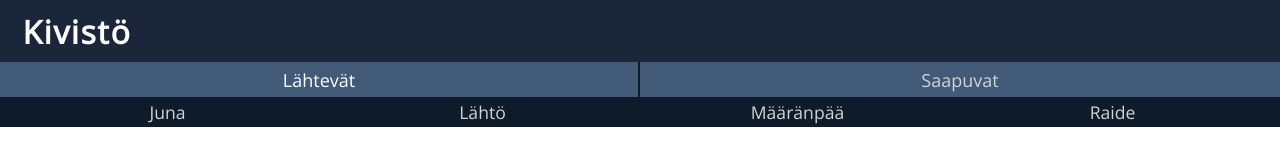
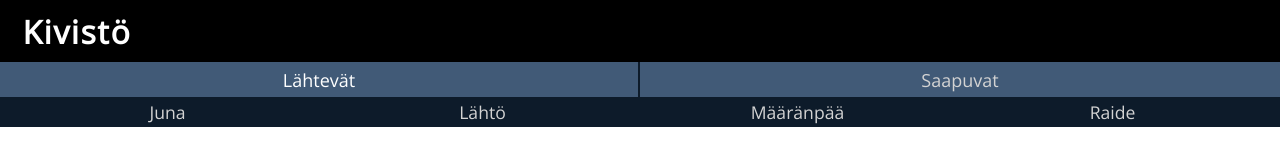
Before and after one commit to sanntn/Traintime, a plain HTML site: page index.html in a window 1280 px wide. Drawn offline with nearby package versions, Linux system fonts and the light colour scheme; no server answers.

Commit message:
App test

```diff
--- a/css/styles.css
+++ b/css/styles.css
@@ -17,7 +17,7 @@ main {
 }
 
 header {
-    background-color: #1b263b;
+    background-color: black;
 }
 
 header h1 {
```
